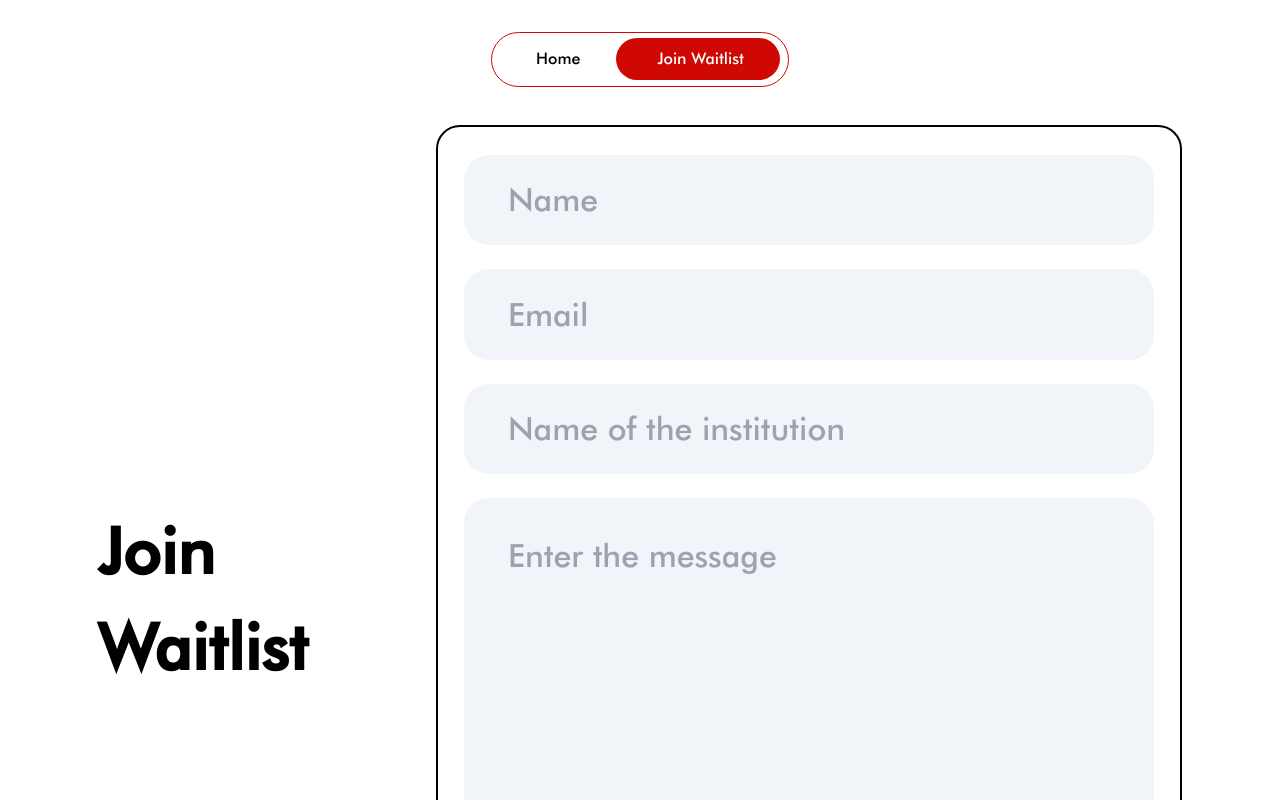
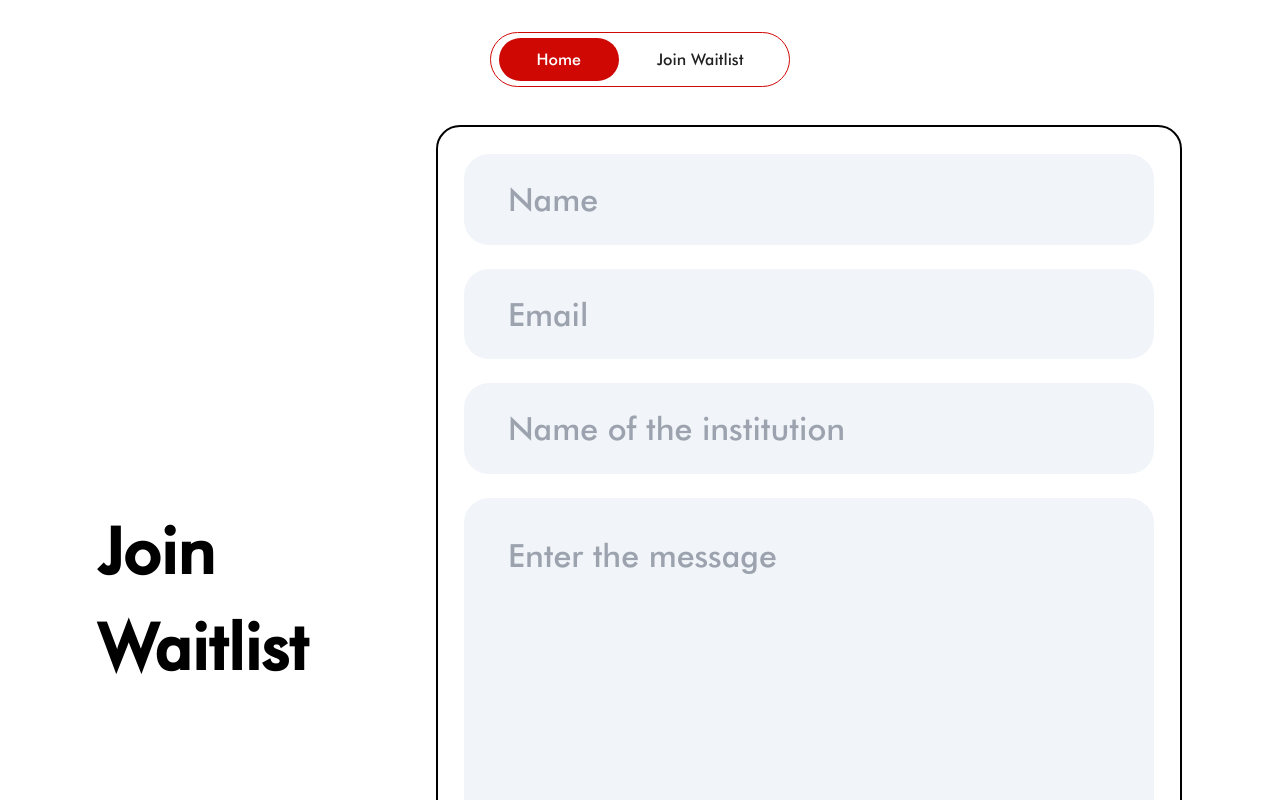
Before and after one commit to redfedted/quizxWebsite, a React (Vite) app in the folder client/: page /joinwaitlist in a window 1280 px wide. Shown: the top 800 px of the page. Built offline with nearby package versions, Linux system fonts and the light colour scheme.

Commit message:
Navbar button fix

```diff
--- a/client/src/App.jsx
+++ b/client/src/App.jsx
@@ -5,6 +5,7 @@ import Layout from "./components/Layout";
 import TandC from "./components/TandC";
 import JoinWaitlist from "./components/JoinWaitlist";
 import DeleteSection from "./components/DeleteSection";
+import Navbar from "./components/Navbar";
 
 function App() {
   return (
@@ -73,10 +74,13 @@ function App() {
     <BrowserRouter>
       <Routes>
         <Route path="/" element={<StartPage />}></Route>
-        <Route path="/home" element={<Layout />}></Route>
-        <Route path="/t&c" element={<TandC />}></Route>
-        <Route path="/joinwaitlist" element={<JoinWaitlist />}></Route>
-        <Route path="/deleteprofile" element={<DeleteSection />}></Route>
+
+        <Route path="/" element={<Navbar />}>
+          <Route path="home" element={<Layout />} />
+          <Route path="t&c" element={<TandC />} />
+          <Route path="joinwaitlist" element={<JoinWaitlist />} />
+          <Route path="deleteprofile" element={<DeleteSection />} />
+        </Route>
       </Routes>
     </BrowserRouter>
   );
--- a/client/src/components/DeleteSection.jsx
+++ b/client/src/components/DeleteSection.jsx
@@ -6,7 +6,6 @@ function DeleteSection() {
   return (
     <div>
       {window.scrollTo(0, 0)}
-      <Navbar home={"Home"} />
       <div>
         <h1 className="text-6xl text-center py-60">An email will be sent for confirmation</h1>
       </div>
--- a/client/src/components/JoinWaitlist.jsx
+++ b/client/src/components/JoinWaitlist.jsx
@@ -6,7 +6,6 @@ function JoinWaitlist() {
   return (
     <div>
       {" "}
-      <Navbar home={"Join"} />
       <div className="lg:mx-auto  lg:flex lg:items-center lg:justify-center lg:gap-[8rem]">
         <div className="hidden text-[4rem] font-bold lg:flex ">
           <h1>
--- a/client/src/components/Layout.jsx
+++ b/client/src/components/Layout.jsx
@@ -20,7 +20,7 @@ function Layout() {
         exit={{ opacity: 0 }}
       >
         {window.scrollTo(0, 0)}
-        <Navbar home={"Home"} />
+
         <Info />
         <Loop />
         <AboutQuizx
--- a/client/src/components/Navbar.jsx
+++ b/client/src/components/Navbar.jsx
@@ -1,32 +1,38 @@
 import { useEffect, useState } from "react";
 // import img from "/src/images/nobgcampus.png";
 import img from "/src/svgs/QXlogo.svg";
-import { Link } from "react-router-dom";
+import { Link, Outlet } from "react-router-dom";
+import { motion } from "framer-motion";
+import { useNavigate } from "react-router-dom";
+
+const tabs = [
+  { name: "Home", color: "#CF0804" },
+  { name: "Join Waitlist", color: "#CF0804" },
+];
+
+const duration = 0.3;
 
 function Navbar({ home }) {
+  const [selected, setSelected] = useState(0);
   const [click, setClick] = useState("Home");
+  const [formerColor, setFormerColor] = useState(tabs[0].color);
+  const navigate = useNavigate();
 
   useEffect(() => {
     setClick(home);
   }, [home]);
 
   return (
-    <div className="mb-[2.5rem] flex flex-col gap-[5.437rem]    lg:mb-[2.375rem]">
+    <>
+      {/* <div className="mb-[2.5rem] flex flex-col gap-[5.437rem]    lg:mb-[2.375rem]">
         <div className="mt-[2rem] flex  justify-center ">
-        <div className="border-1 rounded-full border border-solid  border-[#CF0804] py-[0.9rem] px-[0.5rem] text-[1rem] font-normal">
-          {/* <button
-            onClick={() => {
-              setClick("Home");
-            }}
-            className={`transform-gpu rounded-full   duration-700 ${click == "Home" ? "bg-[#CF0804] text-white " : "bg-white"} px-[2.364rem] py-[0.678rem] lg:px-[2.25rem] lg:py-[0.593rem]`}
-          >
-            Home
-          </button> */}
+          <div className="border-1 rounded-full border border-solid  border-[#CF0804] px-[0.5rem] py-[0.9rem] text-[1rem] font-normal">
             <Link
               to="/home"
               onClick={() => {
                 setClick("Home");
               }}
+              // className={`transform-gpu rounded-full   bg-[#CF0804] px-[2.364rem] py-[0.678rem]  text-white duration-700 lg:px-[2.25rem] lg:py-[0.7rem]`}
               className={`transform-gpu rounded-full   duration-700 ${click == "Home" ? "bg-[#CF0804] text-white " : "bg-white"} px-[2.364rem] py-[0.678rem] lg:px-[2.25rem] lg:py-[0.7rem]`}
             >
               Home
@@ -37,27 +43,115 @@ function Navbar({ home }) {
               onClick={() => {
                 setClick("Join");
               }}
+              // className={`transform-gpu  rounded-full bg-[#CF0804] px-[2.364rem] py-[0.678rem]   text-white   duration-700 lg:px-[2.25rem]  lg:py-[0.7rem]`}
               className={`transform-gpu  rounded-full duration-700 ${click == "Join" ? "bg-[#CF0804] text-white  " : "bg-white"} px-[2.364rem]   py-[0.678rem] lg:px-[2.25rem]  lg:py-[0.7rem]`}
             >
               {" "}
               Join Waitlist
             </Link>
-          {/* <button
+          </div>
+        </div>
+      </div> */}
+      {/* <div style={containerStyle}>
+        <motion.div
+          style={tabStyle}
+          initial={{ color: click == "Home" ? "#fff" : "#CF0804" }}
+          animate={{ color: click == "Home" ? "#fff" : "#CF0804" }}
+          transition={{ duration }}
+          onTap={() => {
+            setSelected(0);
+          }}
+          onClick={() => {
+            setClick("Home");
+          }}
+        >
+          <span style={{ position: "relative", zIndex: 1 }}>Home</span>
+          <motion.div
+            style={selectionStyle}
+            layoutId="selected"
+            initial={{ backgroundColor: click == "Home" ? "#CF0804" : "#fff" }}
+            animate={{ backgroundColor: click == "Home" ? "#CF0804" : "#fff" }}
+            transition={{ duration }}
+          />
+        </motion.div>{" "}
+        <motion.div
+          style={tabStyle}
+          initial={{ color: click == "Join" ? "#fff" : "#CF0804" }}
+          animate={{ color: click == "Join" ? "#fff" : "#CF0804" }}
+          transition={{ duration }}
+          onTap={() => {
+            setSelected(1);
+          }}
           onClick={() => {
             setClick("Join");
           }}
-            className={`transform-gpu  rounded-full duration-700 ${click == "Join" ? "bg-[#CF0804] text-white  " : "bg-white"} px-[2.364rem]   py-[0.678rem] lg:px-[2.25rem]  lg:py-[0.593rem]`}
         >
-            Join Waitlist
-          </button> */}
+          <span style={{ position: "relative", zIndex: 1 }}>Join Waitlist</span>
+          <motion.div
+            style={selectionStyle}
+            layoutId="selected"
+            initial={{ backgroundColor: click == "Join" ? "#CF0804" : "#fff" }}
+            animate={{ backgroundColor: click == "Join" ? "#CF0804" : "#fff" }}
+            transition={{ duration }}
+          />
+        </motion.div>
+      </div> */}{" "}
+      <div className="mb-[2.5rem] flex flex-col gap-[5.437rem]    lg:mb-[2.375rem]">
+        <div className="mt-[2rem] flex  justify-center ">
+          <div className="border-1 flex justify-center rounded-full  border border-solid  border-[#CF0804] px-[0.5rem]  py-[0.3rem]  text-[1rem] font-normal">
+            {tabs.map(({ name, color }, i) => (
+              <motion.div
+                style={tabStyle}
+                key={i}
+                initial={{ color: i === selected ? "#fff" : "#222" }}
+                animate={{ color: i === selected ? "#fff" : "#222" }}
+                transition={{ duration }}
+                onTap={() => {
+                  setFormerColor(tabs[selected].color);
+                  setSelected(i);
+                }}
+              >
+                <Link
+                  to={i === 0 ? "/home" : "/joinwaitlist"}
+                  style={{ position: "relative", zIndex: 1 }}
+                  className={`   px-[1rem] py-[10rem]    `}
+                >
+                  {name}
+                </Link>
+                {i === selected && (
+                  <motion.div
+                    style={selectionStyle}
+                    layoutId="selected"
+                    initial={{ backgroundColor: formerColor }}
+                    animate={{ backgroundColor: color }}
+                    transition={{ duration }}
+                  />
+                )}
+              </motion.div>
+            ))}
           </div>
         </div>
-      {/* <div className="flex justify-center lg:justify-start lg:pl-[6%]">
-        {" "}
-        <img className="w-[15rem]" src={img} alt="" />
-      </div> */}
       </div>
+      <Outlet />
+    </>
   );
 }
 
 export default Navbar;
+
+const tabStyle = {
+  height: 40,
+  position: "relative",
+  padding: "10px 22px",
+  paddingBottom: "33px",
+  cursor: "pointer",
+};
+
+const selectionStyle = {
+  width: "100%",
+  height: "100%",
+  position: "absolute",
+  borderRadius: 50,
+  top: 0,
+  left: 0,
+};
--- a/client/src/components/TandC.jsx
+++ b/client/src/components/TandC.jsx
@@ -6,7 +6,6 @@ function TandC() {
   return (
     <div>
       {window.scrollTo(0, 0)}
-      <Navbar home={"Home"} />
       <div className="flex flex-col w-10/12 gap-3 mx-auto my-10 font-bold">
         <h1 className="text-5xl font-bold">Privacy Policy</h1>
         <h2 className="text-xl lg:text-2xl">
--- a/client/src/main.jsx
+++ b/client/src/main.jsx
@@ -5,7 +5,6 @@ import "./index.css";
 
 ReactDOM.createRoot(document.getElementById("root")).render(
   <React.StrictMode>
-
     <App />
   </React.StrictMode>,
 );
--- a/client/tailwind.config.js
+++ b/client/tailwind.config.js
@@ -2,7 +2,12 @@
 export default {
   content: ["./index.html", "./src/**/*.{js,ts,jsx,tsx}"],
   theme: {
-    extend: {},
+    extend: {
+      fontFamily: {
+        tickertape: ["tickertape", "sans-serif"],
+        logoFont: ["logoFont", "sans-seref"],
+      },
+    },
   },
   plugins: [],
 };
```
Lines whose indentation alone changed are shown as unchanged.
